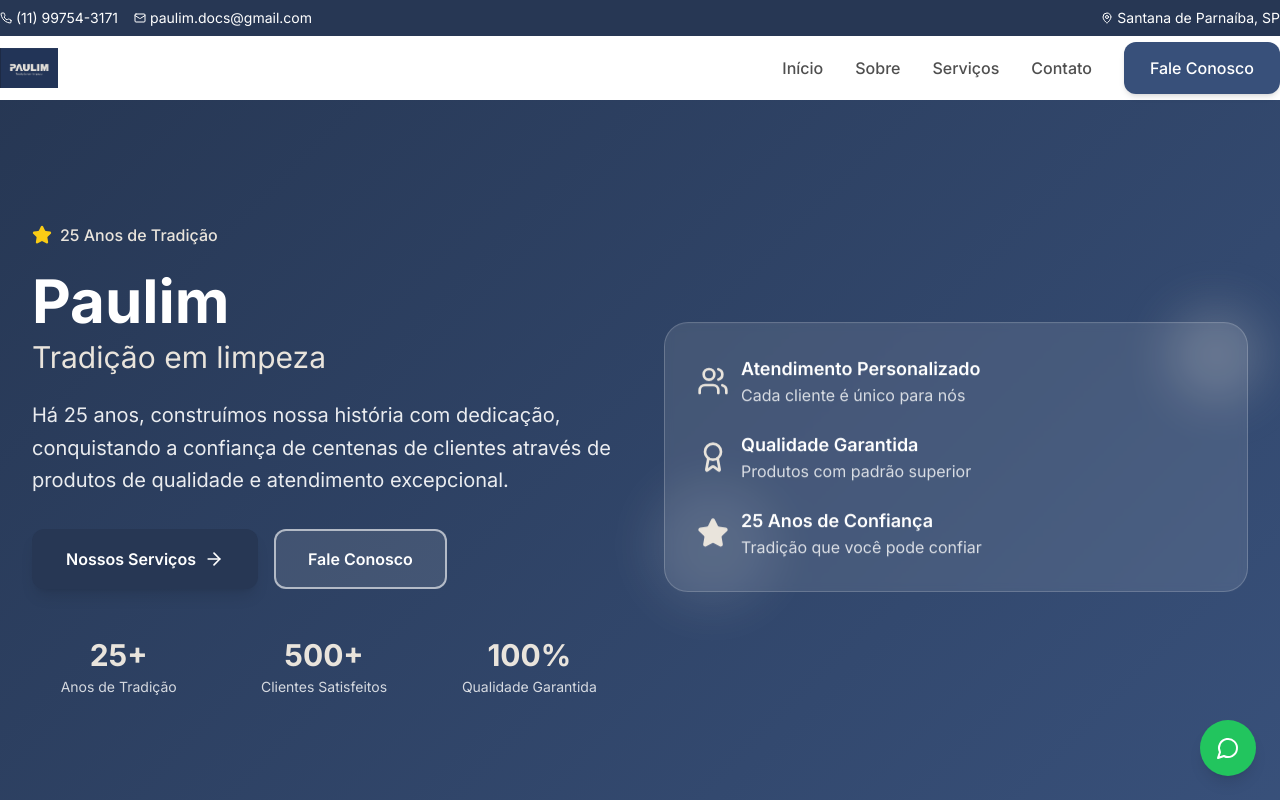
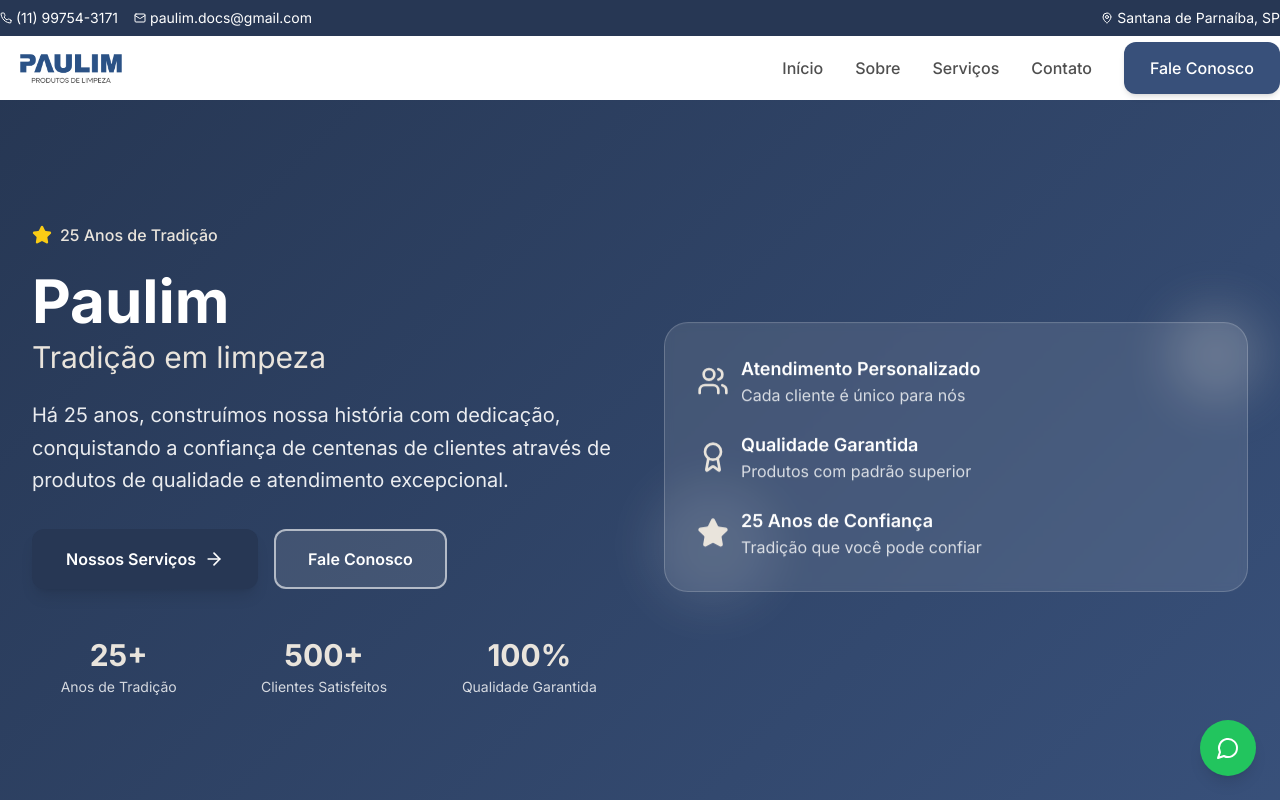
Before and after one commit to DevZipMateus/paulim-tradition-site, a React (Vite) app: page / in a window 1280 px wide. Shown: the top 800 px of the page. Built offline with nearby package versions, Linux system fonts and the light colour scheme.

Commit message:
Update Hero section logo

```diff
--- a/src/components/Header.tsx
+++ b/src/components/Header.tsx
@@ -59,8 +59,8 @@ const Header = () => {
             {/* Logo */}
             <div className="flex items-center">
               <img
-                src="/lovable-uploads/6bea9858-a4f2-4700-ab57-63bf1080e00e.png"
-                alt="Paulim - Tradição em Limpeza"
+                src="/lovable-uploads/66aba470-c5c5-4faa-ae20-b26f3c50bcf2.png"
+                alt="Paulim - Produtos de Limpeza"
                 className="h-10 w-auto"
               />
             </div>
```
Also changed, not shown: public/lovable-uploads/66aba470-c5c5-4faa-ae20-b26f3c50bcf2.png (added).
